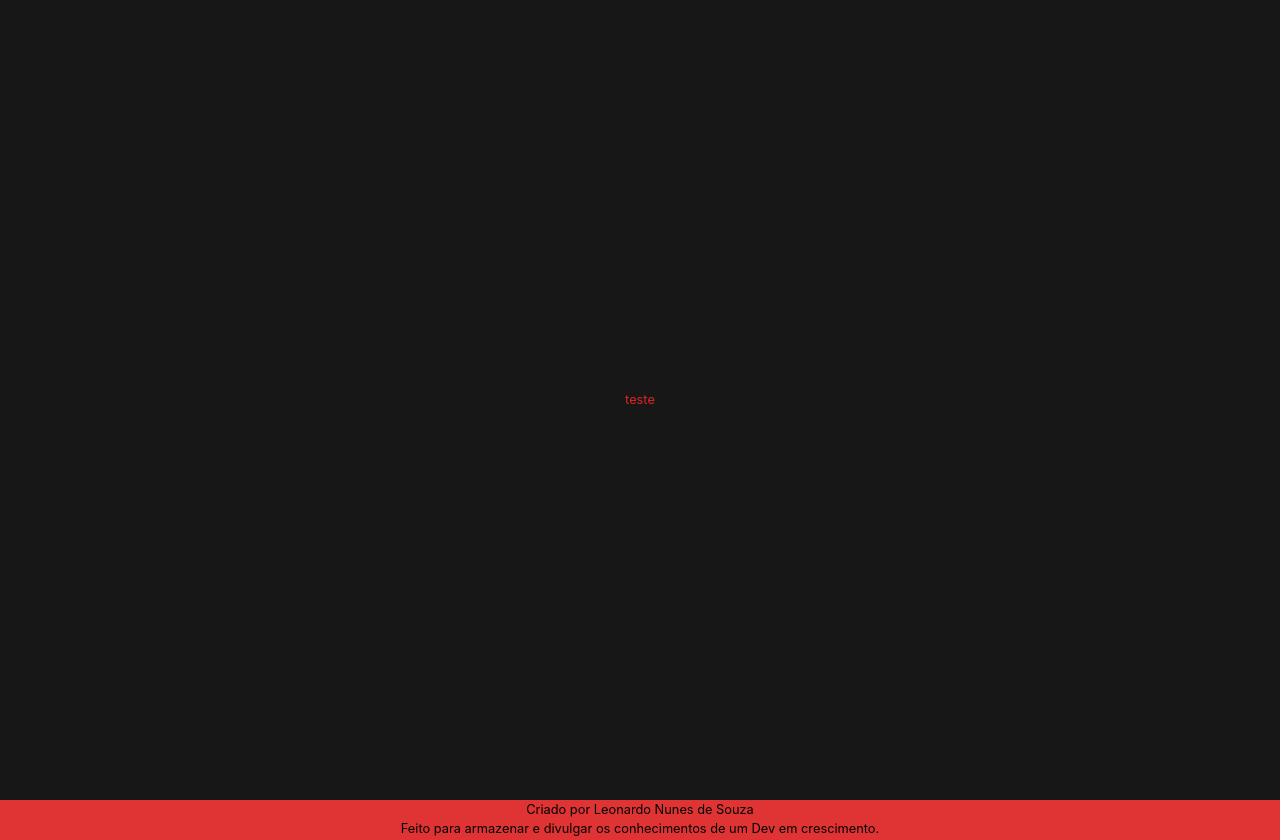
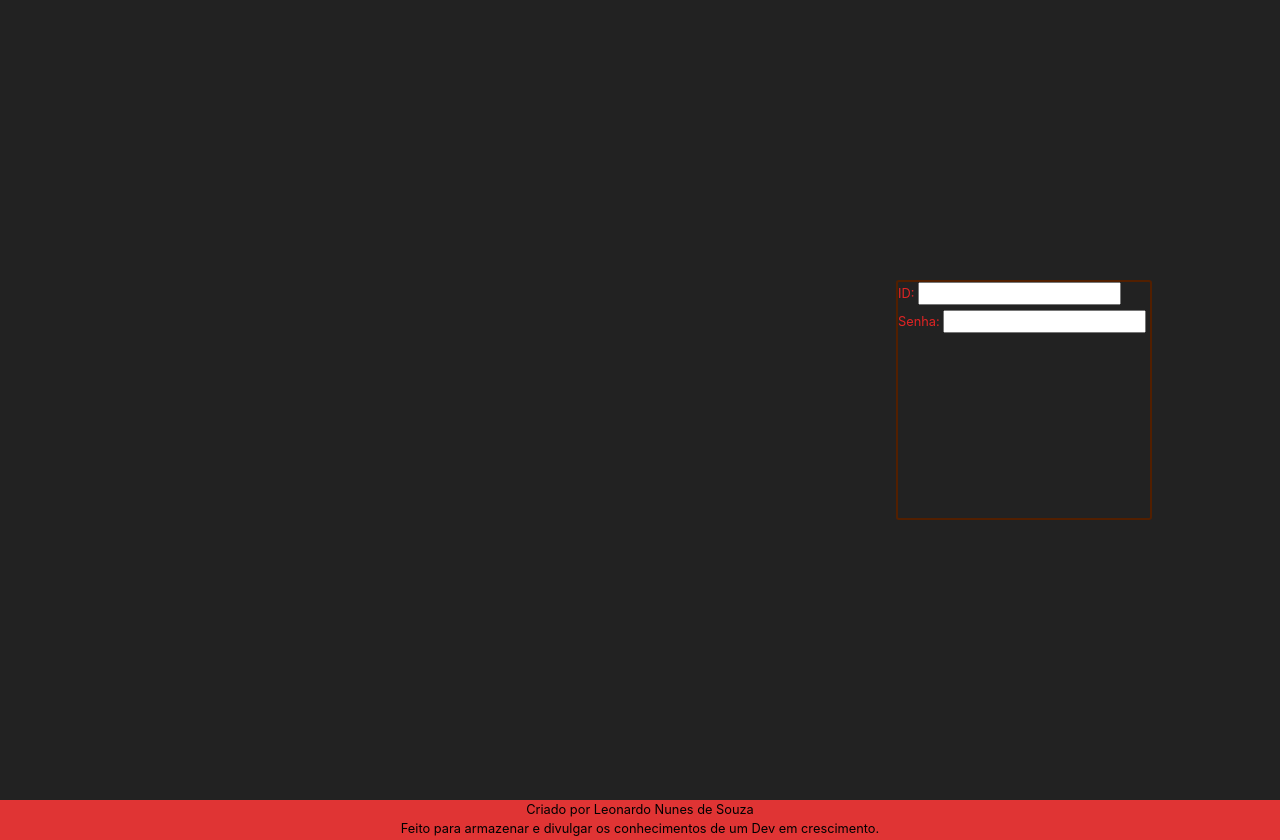
Before and after one commit to leo3110/MySite, a PHP site: page /Ficha in a window 1280 px wide. Run offline with PHP 8.4, Linux system fonts and the light colour scheme.

Commit message:
login cru

```diff
--- a/Ficha/GUI/login.php
+++ b/Ficha/GUI/login.php
@@ -1,3 +1,8 @@
-<div class="Login Flex Centro">
-    teste
+<div class="OutLogin Flex CentroY">
+    <div class="Login">
+        <form class="Form" action="<?php echo $_SERVER['PHP_SELF']; ?>" method="post">
+            <label for="Id">ID:</label> <input type="text" name="Id" value="" id="Id">
+            <label for="Pass">Senha:</label> <input type="password" name="Pass" value="" id="Pass">
+        </form>
+    </div>
 </div>
--- a/script/css.css
+++ b/script/css.css
@@ -1,7 +1,7 @@
 :root{
     --corVermelho: #e03434;
     --corTexto: #e02424;
-    --corPreto: #171717;
+    --corPreto: #222;
     --corFundo: #521f00;
     font-size: 1vw;
 }
--- a/script/login.css
+++ b/script/login.css
@@ -1,4 +1,11 @@
-.Login{
+.OutLogin{
     width: 100%;
     height: 100%;
 }
+.Login{
+    height: 30%;
+    width: 20%;
+    border: 2px solid var(--corFundo);
+    margin-left: 70%;
+    border-radius: 3px;
+}
```
